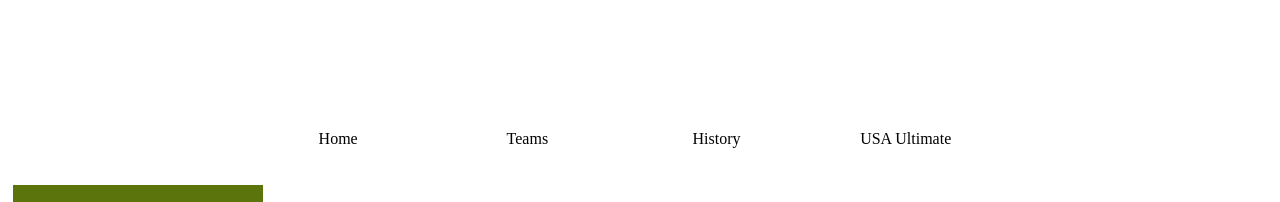
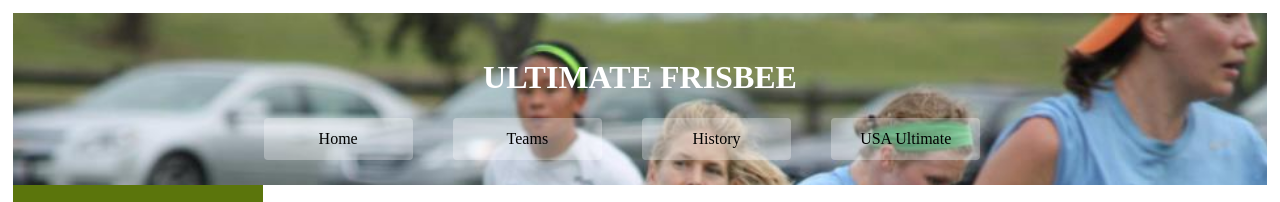
Before and after one commit to nikki2911/courseproject, a plain HTML site: page HTML/index.html in a window 1280 px wide. Shown: the top 202 px of the page. Drawn offline with Linux system fonts and the light colour scheme.

Commit message:
Update hw1.css

```diff
--- a/CSS/hw1.css
+++ b/CSS/hw1.css
@@ -1,5 +1,5 @@
 header{
-    background: url("../flywheel.jpg") no-repeat;
+    background: url("../images/flywheel.jpg") no-repeat;
     background-size: 1260px auto;
     text-align: center;
     padding: 2%;
```
